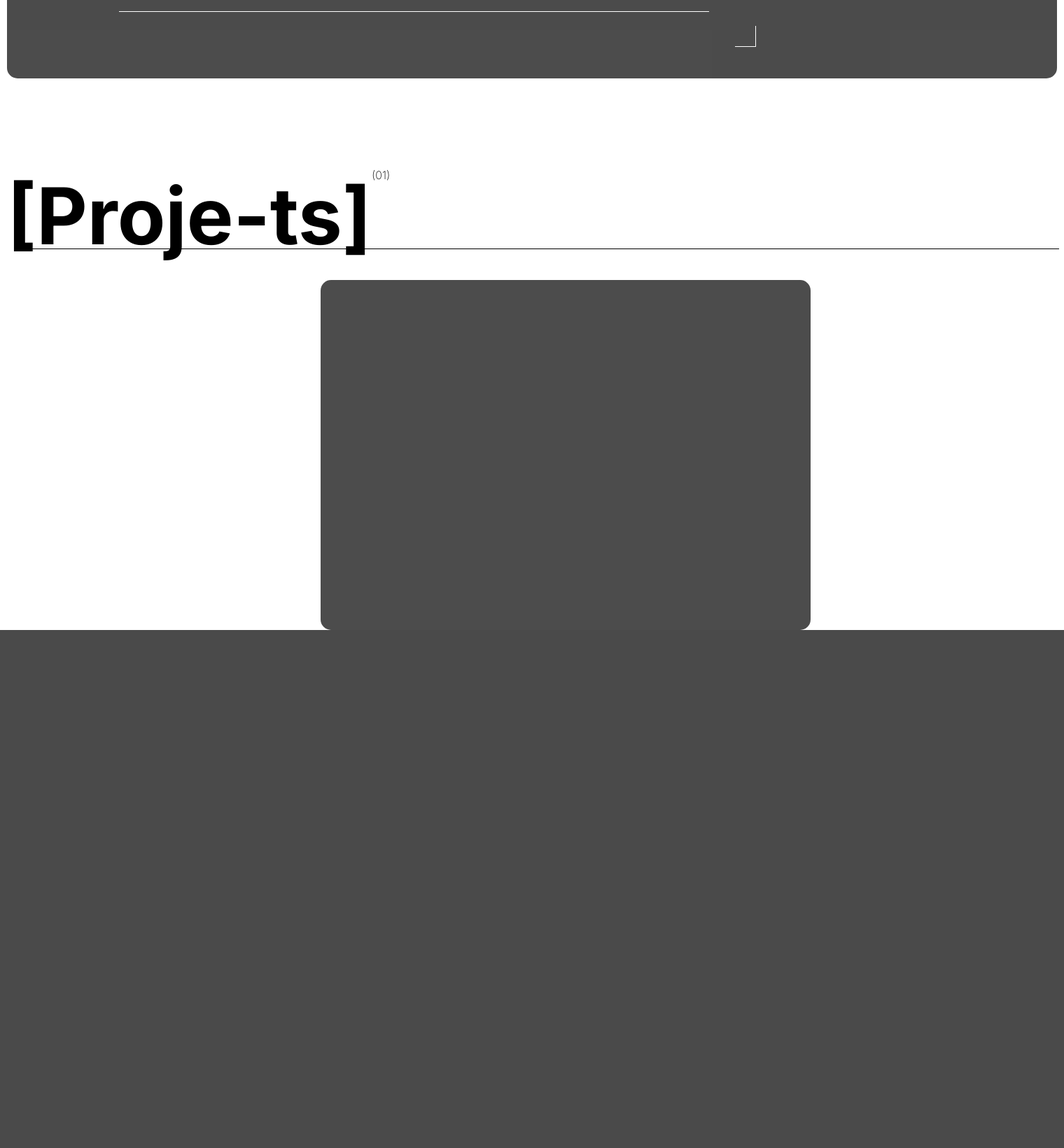
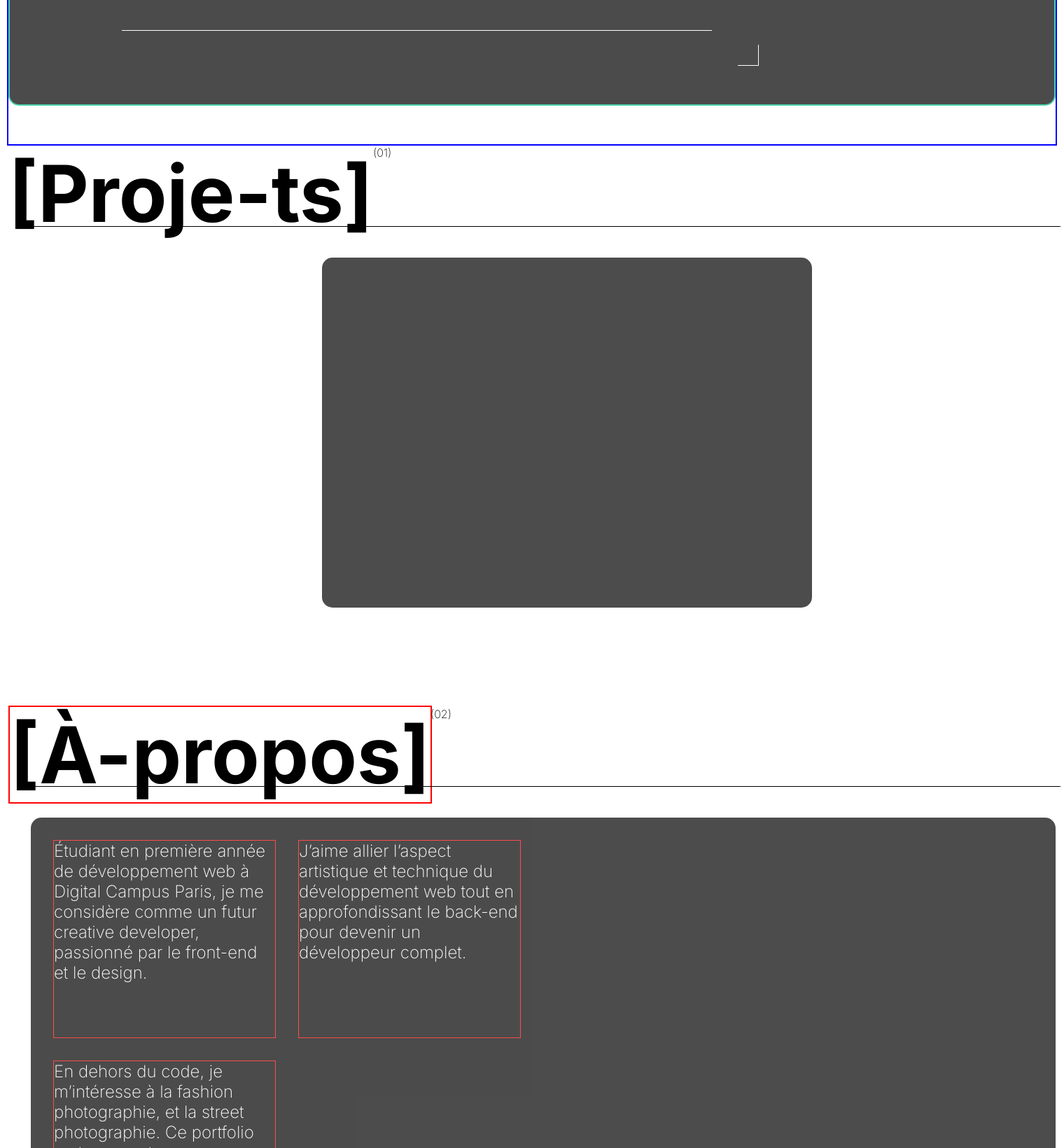
Before and after one commit to Gaelpem/portfolio, a PHP site: page / in a window 1520 px wide; the page is wider, and only the part inside the window is pictured. Shown: the part 720-2360 px from the top of that part at 70% size. Before the commit the page ends 1620 px from the top of that part, so only its background shows below. Run offline with PHP 8.4, Linux system fonts and the light colour scheme.

Commit message:
MiseAjour

```diff
--- a/asset/css/style.css
+++ b/asset/css/style.css
@@ -142,10 +142,10 @@ body{
 }
 main{
     position:absolute;
-    /*border: 2px solid blue;*/
+    border: 2px solid blue;
     width: 100%;
     max-width: 1500px;
-    margin-top: 10rem;
+    margin-top: 8rem;
     height: 100vh;
     display:flex;
     justify-content: center;
@@ -160,9 +160,9 @@ main{
     height: 750px;
     max-width: 1520px;
     border-radius:15px;
-    position: relative;
+    position: absolute;
     padding: 1rem;
-    border: 2px solid gre;
+    border: 2px solid rgb(0, 189, 135);
 
 }
 
@@ -222,7 +222,7 @@ section{
     top: 3rem;
     left: 6rem;
 }
-.paragraphe{
+.paragraphe1{
     width: 100%;
     max-width: 900px;
     margin-left: 7rem;
@@ -267,13 +267,13 @@ section{
     font-size:1.4rem;
 }
 
-#projet-menu{
+#projet-menu {
     position: relative;
-    margin-top: 8rem;
+    margin-top: 100rem;
     /*border: 2px solid yellow;*/
 }
 
-.container-projet h1{
+.projet-container h1{
     font-size: 7rem;
     position: absolute;
     left: -2rem;
@@ -303,3 +303,53 @@ section{
     height:500px;
     left: 26rem;
 }
+
+#projet-about{
+    position: relative;
+    margin-top: 50rem;
+    /*border: 2px solid yellow;*/
+}
+
+.titre-about{
+    font-size: 7rem;
+    position: absolute;
+    left: -2rem;
+     border: 2px solid red;
+}
+
+.number02{
+    position: absolute;
+    font-size: 1rem;
+    font-weight: 200;
+}
+.trait-horizontal5{
+    position: absolute;
+    top:7.2rem;
+    width:1487px;
+    background-color: black;
+    height: 1px;
+    left: -1rem;
+
+}
+
+.grid{
+ position:absolute;
+ background-color:#000000;
+ opacity: 0.7;
+ width: 100%;
+ height: 600px;
+ top: 10rem;
+ border-radius:15px;
+ display:grid;
+ grid-template-columns: 350px 350px;
+
+}
+
+.paragraphe{
+    margin-top:2rem;
+    color:white;
+    font-size: 1.5rem;
+    font-weight: 200;
+    margin-left:2rem ;
+    border:1px solid red;
+}
--- a/asset/inc/main.inc.php
+++ b/asset/inc/main.inc.php
@@ -5,7 +5,7 @@
    <section>
     <div class="triangle1"></div>
     <div class="trait-horizontal2"></div>
-    <p class="paragraphe">
+    <p class="paragraphe1">
     <span class="salut">Salut__!</span>
     Je m’appelle Gaël Pembele, je suis un apprenti développeur, passionné par la technologie et le design, c'est pourquoi j'ai choisi de combiner ces deux univers ensemble.</p>
     <div class="trait-horizontal3"></div><div class="triangle2"></div>
@@ -18,11 +18,10 @@
 
 <section id="projet-menu" >
 
-<div class="container-projet">
+<div class="projet-container">
     <h1>[Proje-ts] <span class="number01">(01)</span></h1>
     <div class="trait-horizontal4"></div>
     <article class="photos">
-          <div class="rectangle"></div>
     </article>
 </div>
 
@@ -30,4 +29,21 @@
 
 
 
+<section id="projet-about">
+<h1 class="titre-about">[À-propos]<span class="number02">(02)</span></h1>
+    <article class="grid ">
+    <p class="paragraphe">Étudiant en première année de développement web à Digital Campus Paris, je me considère comme un  futur creative developer, passionné par le front-end et le design.</p>
+
+    <p class="paragraphe">J’aime allier l’aspect artistique et technique du développement web tout en approfondissant le back-end pour devenir un développeur complet.</p>
+
+    <p class="paragraphe">
+    En dehors du code, je m’intéresse à la fashion photographie, et la street photographie. Ce portfolio met en avant mes réalisations.
+    </p>
+
+    </article>
+    <div class="trait-horizontal5"></div>
+</section>
+
+
+
 </main>
--- a/asset/inc/nav.inc.php
+++ b/asset/inc/nav.inc.php
@@ -11,7 +11,7 @@
 
                 <ul class="links">
                     <li><a href="#projet-menu">Projets</a></li>
-                    <li><a href="#about-menu">/ À propos</a></li>
+                    <li><a href="#projet-about">/ À propos</a></li>
                     <li><a href="#contact-menu">/ Contact</a></li>
                </ul>
     </div>
```
